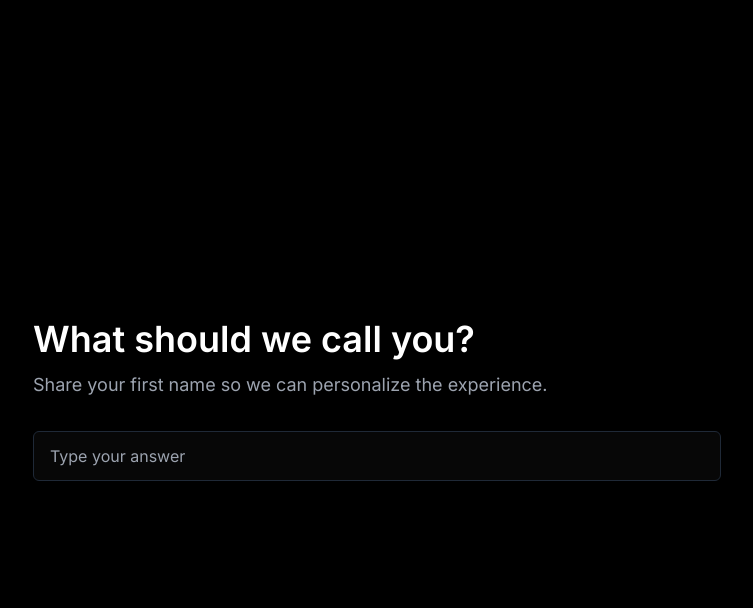
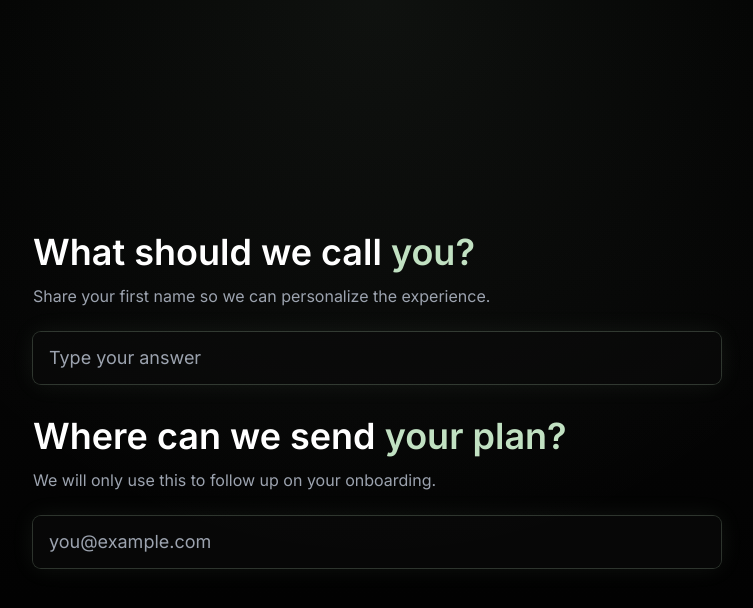
Before and after one commit to MiXir-Dev/amaspft-mixir, a React (Vite) app: page / in a window 1280 px wide. Shown: the top 608 px of the page, without its empty margins (263-1016 px from the left). Built offline with nearby package versions, Linux system fonts and the light colour scheme.

Commit message:
form content corrected

```diff
--- a/src/components/intro/IntroExperience.tsx
+++ b/src/components/intro/IntroExperience.tsx
@@ -24,11 +24,13 @@ const IntroExperience = ({ onComplete }: IntroExperienceProps) => {
 
   return (
     <motion.div
-      className="fixed inset-0 z-[9998] bg-black text-white"
+      className="fixed inset-0 z-[9998] bg-black text-white overflow-hidden"
       initial={{ opacity: 0 }}
       animate={{ opacity: 1 }}
       exit={{ opacity: 0 }}
     >
+      <div className="absolute inset-0 bg-gradient-to-b from-black via-tradingbg-900/80 to-black"></div>
+      <div className="absolute inset-0 bg-[radial-gradient(circle_at_top,_rgba(193,225,194,0.08),_transparent_55%)]"></div>
       {stage === IntroStage.Form && (
         <IntroForm
           onComplete={(answers) => {
--- a/src/components/intro/IntroForm.tsx
+++ b/src/components/intro/IntroForm.tsx
@@ -1,77 +1,93 @@
 import { useEffect, useRef, useState } from "react";
 import IntroSlides from "@/components/intro/IntroSlides";
-import { introFormQuestions } from "@/consts/introForm.const";
+import { introFormQuestions, introFormSlides } from "@/consts/introForm.const";
 import { introExperienceContent } from "@/consts/introExperience.const";
 import useIntroNavigation from "@/components/intro/useIntroNavigation";
+import { IntroQuestionType } from "@/enums/intro-question-type.enum";
 
 type IntroFormProps = {
-  onComplete: (answers: Record<string, string>) => void;
+  onComplete: (answers: Record<string, string | string[]>) => void;
 };
 
 const IntroForm = ({ onComplete }: IntroFormProps) => {
   const [currentIndex, setCurrentIndex] = useState(0);
-  const [answers, setAnswers] = useState<Record<string, string>>({});
+  const [answers, setAnswers] = useState<Record<string, string | string[]>>({});
   const [errorMessage, setErrorMessage] = useState<string | undefined>();
   const containerRef = useRef<HTMLDivElement>(null);
-  const questions = introFormQuestions;
-  const isFinalScreen = currentIndex === questions.length;
+  const slides = introFormSlides;
+  const questionMap = introFormQuestions;
+  const isFinalScreen = currentIndex === slides.length;
   useEffect(() => {
     containerRef.current?.focus();
   }, []);
+  const getValueArray = (value: string | string[] | undefined) =>
+    Array.isArray(value) ? value : value ? [value] : [];
+  const isQuestionValid = (questionId: string) => {
+    const question = questionMap[questionId];
+    if (!question.required) return true;
+    const value = answers[questionId];
+    if (question.type === IntroQuestionType.Email) {
+      return typeof value === "string" && /^[^\s@]+@[^\s@]+\.[^\s@]+$/.test(value);
+    }
+    if (question.type === IntroQuestionType.Options && question.multi) {
+      return getValueArray(value).length > 0;
+    }
+    return typeof value === "string" ? value.trim().length > 0 : getValueArray(value).length > 0;
+  };
   const isValid = () => {
     if (isFinalScreen) return true;
-    const question = questions[currentIndex];
-    const value = answers[question.id] ?? "";
-    if (!question.required) return true;
-    if (question.type === "email") {
-      return /^[^\s@]+@[^\s@]+\.[^\s@]+$/.test(value);
-    }
-    return value.trim().length > 0;
+    return introFormSlides[currentIndex].questions.every(isQuestionValid);
+  };
+  const getCurrentInvalidIds = () => {
+    if (isFinalScreen) return [];
+    return introFormSlides[currentIndex].questions.filter((id) => !isQuestionValid(id));
   };
   const getError = () => {
-    const question = questions[currentIndex];
-    if (!question.required) return undefined;
-    if (question.type === "email") {
-      return introExperienceContent.validation.email;
-    }
+    const [firstInvalidId] = getCurrentInvalidIds();
+    const question = firstInvalidId ? questionMap[firstInvalidId] : undefined;
+    if (!question?.required) return undefined;
+    if (question.type === IntroQuestionType.Email) return introExperienceContent.validation.email;
     return introExperienceContent.validation.required;
   };
   const handleDown = () => {
     setErrorMessage(undefined);
-    setCurrentIndex((prev) => Math.min(prev + 1, questions.length));
+    setCurrentIndex((prev) => Math.min(prev + 1, slides.length));
   };
   const handleUp = () => {
     setErrorMessage(undefined);
     setCurrentIndex((prev) => Math.max(prev - 1, 0));
   };
   const handleInvalid = () => setErrorMessage(getError());
-  const { handleWheel, handleKeyDown, handleTouchStart, handleTouchEnd } = useIntroNavigation({
+  const { handleKeyDown, handleTouchStart, handleTouchEnd } = useIntroNavigation({
     canGoDown: isValid,
     onDown: handleDown,
     onUp: handleUp,
     onInvalid: handleInvalid,
+    containerRef,
   });
-  const handleAnswerChange = (id: string, value: string) => {
+  const handleAnswerChange = (id: string, value: string | string[]) => {
     setAnswers((prev) => ({ ...prev, [id]: value }));
     if (errorMessage) setErrorMessage(undefined);
   };
   const handleSubmit = () => onComplete({ ...answers });
+  const invalidQuestionIds = !errorMessage ? [] : getCurrentInvalidIds();
 
   return (
     <div
       ref={containerRef}
       tabIndex={0}
-      className="h-full w-full overflow-hidden outline-none"
-      onWheel={handleWheel}
+      className="relative z-10 h-full w-full overflow-hidden outline-none"
       onKeyDown={handleKeyDown}
       onTouchStart={handleTouchStart}
       onTouchEnd={handleTouchEnd}
       aria-label={introExperienceContent.aria.form}
     >
       <IntroSlides
-        questions={questions}
+        slides={slides}
+        questionMap={questionMap}
         currentIndex={currentIndex}
         answers={answers}
+        invalidQuestionIds={invalidQuestionIds}
         errorMessage={errorMessage}
         onAnswerChange={handleAnswerChange}
         onSubmit={handleSubmit}
--- /dev/null
+++ b/src/components/intro/IntroOptionsGrid.tsx
@@ -0,0 +1,44 @@
+import { introExperienceContent } from "@/consts/introExperience.const";
+
+type IntroOption = {
+  label: string;
+  value: string;
+};
+
+type IntroOptionsGridProps = {
+  options: IntroOption[];
+  selectedValues: string[];
+  multi?: boolean;
+  onToggle: (value: string) => void;
+};
+
+const IntroOptionsGrid = ({ options, selectedValues, multi, onToggle }: IntroOptionsGridProps) => {
+  return (
+    <div className="grid gap-3 sm:grid-cols-2" aria-label={introExperienceContent.form.optionsLabel}>
+      {options.map((option) => {
+        const isSelected = selectedValues.includes(option.value);
+        return (
+          <button
+            key={option.value}
+            type="button"
+            onClick={() => onToggle(option.value)}
+            className={`px-4 py-4 rounded-lg text-left transition-colors ${
+              isSelected
+                ? "text-mintgreen-300 bg-tradingbg-800/80 shadow-[0_0_24px_rgba(193,225,194,0.35)] ring-1 ring-mintgreen-300/60"
+                : "text-white bg-tradingbg-800/50 shadow-[0_0_18px_rgba(0,0,0,0.4)] ring-1 ring-white/10 hover:ring-mintgreen-300/40"
+            }`}
+          >
+            <div className="text-sm sm:text-base md:text-lg font-medium">{option.label}</div>
+          </button>
+        );
+      })}
+      {multi && (
+        <div className="text-xs text-gray-400">
+          {introExperienceContent.form.multiHint}
+        </div>
+      )}
+    </div>
+  );
+};
+
+export default IntroOptionsGrid;
--- a/src/components/intro/IntroQuestion.tsx
+++ b/src/components/intro/IntroQuestion.tsx
@@ -1,12 +1,16 @@
-import { introExperienceContent } from "@/consts/introExperience.const";
 import type { IntroQuestion as IntroQuestionType } from "@/consts/introForm.const";
+import { IntroQuestionType } from "@/enums/intro-question-type.enum";
+import IntroOptionsGrid from "@/components/intro/IntroOptionsGrid";
+import IntroQuestionTitle from "@/components/intro/IntroQuestionTitle";
+import IntroTextInput from "@/components/intro/IntroTextInput";
 
 type IntroQuestionProps = {
   question: IntroQuestionType;
-  value: string;
-  onChange: (value: string) => void;
+  value: string | string[];
+  onChange: (value: string | string[]) => void;
   errorMessage?: string;
   isActive: boolean;
+  isInvalid: boolean;
 };
 
 const IntroQuestion = ({
@@ -15,68 +19,50 @@ const IntroQuestion = ({
   onChange,
   errorMessage,
   isActive,
+  isInvalid,
 }: IntroQuestionProps) => {
+  const values = Array.isArray(value) ? value : value ? [value] : [];
+
+  const handleOptionToggle = (optionValue: string) => {
+    if (question.multi) {
+      const nextValues = values.includes(optionValue)
+        ? values.filter((item) => item !== optionValue)
+        : [...values, optionValue];
+      onChange(nextValues);
+      return;
+    }
+    onChange(values.includes(optionValue) ? "" : optionValue);
+  };
+
   return (
-    <div className="h-full flex flex-col justify-center px-6 sm:px-10 max-w-3xl mx-auto">
-      <div className="space-y-3">
-        <h2 className="text-3xl sm:text-4xl font-semibold">{question.title}</h2>
-        {question.subtitle && (
-          <p className="text-gray-400 text-base sm:text-lg">{question.subtitle}</p>
-        )}
-      </div>
+    <div className="w-full px-6 sm:px-10 max-w-3xl mx-auto space-y-6">
+      <IntroQuestionTitle
+        title={question.title}
+        titleParts={question.titleParts}
+        subtitle={question.subtitle}
+      />
 
       <div className="mt-8 space-y-4">
-        {(question.type === "text" || question.type === "email") && (
-          <input
+        {(question.type === IntroQuestionType.Text ||
+          question.type === IntroQuestionType.Email) && (
+          <IntroTextInput
             type={question.type}
-            value={value}
-            onChange={(event) => onChange(event.target.value)}
-            placeholder={
-              question.type === "email"
-                ? introExperienceContent.form.emailPlaceholder
-                : introExperienceContent.form.inputPlaceholder
-            }
-            className="w-full bg-tradingbg-800/70 border border-gray-800 rounded-md px-4 py-3 text-white focus:border-mintgreen-300 focus:outline-none"
-            aria-label={question.title}
+            value={values[0] ?? ""}
+            label={question.title}
+            onChange={(nextValue) => onChange(nextValue)}
           />
         )}
 
-        {question.type === "select" && (
-          <select
-            value={value}
-            onChange={(event) => onChange(event.target.value)}
-            className="w-full bg-tradingbg-800/70 border border-gray-800 rounded-md px-4 py-3 text-white focus:border-mintgreen-300 focus:outline-none"
-            aria-label={question.title}
-          >
-            <option value="">{introExperienceContent.form.selectPlaceholder}</option>
-            {question.options?.map((option) => (
-              <option key={option.value} value={option.value}>
-                {option.label}
-              </option>
-            ))}
-          </select>
+        {question.type === IntroQuestionType.Options && question.options && (
+          <IntroOptionsGrid
+            options={question.options}
+            selectedValues={values}
+            multi={question.multi}
+            onToggle={handleOptionToggle}
+          />
         )}
 
-        {question.type === "options" && (
-          <div className="grid gap-3 sm:grid-cols-2" aria-label={introExperienceContent.form.optionsLabel}>
-            {question.options?.map((option) => (
-              <button
-                key={option.value}
-                type="button"
-                onClick={() => onChange(option.value)}
-                className={`px-4 py-3 rounded-md border text-left transition-colors ${
-                  value === option.value
-                    ? "border-mintgreen-300 text-mintgreen-300 bg-tradingbg-800/80"
-                    : "border-gray-800 text-white bg-tradingbg-800/60 hover:border-mintgreen-300/60"
-                }`}
-              >
-                {option.label}
-              </button>
-            ))}
-          </div>
-        )}
-
-        {isActive && errorMessage && (
+        {isActive && isInvalid && errorMessage && (
           <p className="text-sm text-mintgreen-300">{errorMessage}</p>
         )}
       </div>
--- /dev/null
+++ b/src/components/intro/IntroQuestionTitle.tsx
@@ -0,0 +1,29 @@
+import type { IntroTitlePart } from "@/consts/introForm.const";
+
+type IntroQuestionTitleProps = {
+  title: string;
+  titleParts?: IntroTitlePart[];
+  subtitle?: string;
+};
+
+const IntroQuestionTitle = ({ title, titleParts, subtitle }: IntroQuestionTitleProps) => {
+  return (
+    <div className="space-y-3">
+      <h2 className="text-2xl sm:text-3xl md:text-4xl font-semibold">
+        {titleParts?.length
+          ? titleParts.map((part, index) => (
+              <span
+                key={`${part.text}-${index}`}
+                className={part.accent ? "text-mintgreen-300" : "text-white"}
+              >
+                {part.text}{" "}
+              </span>
+            ))
+          : title}
+      </h2>
+      {subtitle && <p className="text-gray-400 text-sm sm:text-base">{subtitle}</p>}
+    </div>
+  );
+};
+
+export default IntroQuestionTitle;
--- /dev/null
+++ b/src/components/intro/IntroSlide.tsx
@@ -0,0 +1,47 @@
+import { motion } from "framer-motion";
+import IntroQuestion from "@/components/intro/IntroQuestion";
+import type { IntroQuestion as IntroQuestionType } from "@/consts/introForm.const";
+
+type IntroSlideProps = {
+  questions: IntroQuestionType[];
+  answers: Record<string, string | string[]>;
+  onAnswerChange: (id: string, value: string | string[]) => void;
+  errorMessage?: string;
+  isActive: boolean;
+  invalidQuestionIds: string[];
+};
+
+const IntroSlide = ({
+  questions,
+  answers,
+  onAnswerChange,
+  errorMessage,
+  isActive,
+  invalidQuestionIds,
+}: IntroSlideProps) => {
+  return (
+    <div className="h-full">
+      <motion.div
+        className="h-full flex flex-col justify-center gap-6 sm:gap-8"
+        initial={{ opacity: 0, y: 10 }}
+        animate={{ opacity: 1, y: 0 }}
+        transition={{ duration: 0.4, ease: "easeOut", staggerChildren: 0.08 }}
+      >
+        {questions.map((question) => (
+          <motion.div key={question.id} initial={{ opacity: 0 }} animate={{ opacity: 1 }}>
+            <IntroQuestion
+              question={question}
+              value={answers[question.id] ?? ""}
+              onChange={(value) => onAnswerChange(question.id, value)}
+              errorMessage={errorMessage}
+              isActive={isActive}
+              isInvalid={invalidQuestionIds.includes(question.id)}
+            />
+          </motion.div>
+        ))}
+      </motion.div>
+    </div>
+  );
+};
+
+export default IntroSlide;
--- a/src/components/intro/IntroSlides.tsx
+++ b/src/components/intro/IntroSlides.tsx
@@ -1,21 +1,25 @@
 import { motion } from "framer-motion";
-import IntroQuestion from "@/components/intro/IntroQuestion";
 import IntroFinal from "@/components/intro/IntroFinal";
+import IntroSlide from "@/components/intro/IntroSlide";
 import type { IntroQuestion as IntroQuestionType } from "@/consts/introForm.const";
 
 type IntroSlidesProps = {
-  questions: IntroQuestionType[];
+  slides: { id: string; questions: string[] }[];
+  questionMap: Record<string, IntroQuestionType>;
   currentIndex: number;
-  answers: Record<string, string>;
+  answers: Record<string, string | string[]>;
+  invalidQuestionIds: string[];
   errorMessage?: string;
-  onAnswerChange: (id: string, value: string) => void;
+  onAnswerChange: (id: string, value: string | string[]) => void;
   onSubmit: () => void;
 };
 
 const IntroSlides = ({
-  questions,
+  slides,
+  questionMap,
   currentIndex,
   answers,
+  invalidQuestionIds,
   errorMessage,
   onAnswerChange,
   onSubmit,
@@ -26,17 +30,21 @@ const IntroSlides = ({
       animate={{ y: `-${currentIndex * 100}%` }}
       transition={{ duration: 0.6, ease: "easeOut" }}
     >
-      {questions.map((question, index) => (
-        <div key={question.id} className="h-full">
-          <IntroQuestion
-            question={question}
-            value={answers[question.id] ?? ""}
-            onChange={(value) => onAnswerChange(question.id, value)}
-            errorMessage={errorMessage}
-            isActive={index === currentIndex}
-          />
-        </div>
-      ))}
+      {slides.map((slide, index) => {
+        const slideQuestions = slide.questions.map((id) => questionMap[id]).filter(Boolean);
+        return (
+          <div key={slide.id} className="h-full">
+            <IntroSlide
+              questions={slideQuestions}
+              answers={answers}
+              onAnswerChange={onAnswerChange}
+              errorMessage={errorMessage}
+              isActive={index === currentIndex}
+              invalidQuestionIds={invalidQuestionIds}
+            />
+          </div>
+        );
+      })}
       <div className="h-full">
         <IntroFinal onSubmit={onSubmit} />
       </div>
--- /dev/null
+++ b/src/components/intro/IntroTextInput.tsx
@@ -0,0 +1,28 @@
+import { introExperienceContent } from "@/consts/introExperience.const";
+import { IntroQuestionType } from "@/enums/intro-question-type.enum";
+
+type IntroTextInputProps = {
+  type: IntroQuestionType.Text | IntroQuestionType.Email;
+  value: string;
+  label: string;
+  onChange: (value: string) => void;
+};
+
+const IntroTextInput = ({ type, value, label, onChange }: IntroTextInputProps) => {
+  return (
+    <input
+      type={type}
+      value={value}
+      onChange={(event) => onChange(event.target.value)}
+      placeholder={
+        type === IntroQuestionType.Email
+          ? introExperienceContent.form.emailPlaceholder
+          : introExperienceContent.form.inputPlaceholder
+      }
+      className="w-full bg-tradingbg-800/60 rounded-lg px-4 py-3 text-white text-base sm:text-lg shadow-[0_0_24px_rgba(193,225,194,0.08)] ring-1 ring-mintgreen-300/20 focus:ring-mintgreen-300/60 focus:outline-none"
+      aria-label={label}
+    />
+  );
+};
+
+export default IntroTextInput;
--- a/src/components/intro/useIntroNavigation.ts
+++ b/src/components/intro/useIntroNavigation.ts
@@ -1,4 +1,4 @@
-import { useRef } from "react";
+import { useEffect, useRef } from "react";
 import { introExperienceContent } from "@/consts/introExperience.const";
 import { NavigationDirection } from "@/enums/navigation-direction.enum";
 
@@ -7,9 +7,16 @@ type IntroNavigationParams = {
   onDown: () => void;
   onUp: () => void;
   onInvalid: () => void;
+  containerRef: React.RefObject<HTMLDivElement>;
 };
 
-const useIntroNavigation = ({ canGoDown, onDown, onUp, onInvalid }: IntroNavigationParams) => {
+const useIntroNavigation = ({
+  canGoDown,
+  onDown,
+  onUp,
+  onInvalid,
+  containerRef,
+}: IntroNavigationParams) => {
   const lastNavRef = useRef(0);
   const touchStartYRef = useRef<number | null>(null);
 
@@ -33,7 +40,7 @@ const useIntroNavigation = ({ canGoDown, onDown, onUp, onInvalid }: IntroNavigat
     onUp();
   };
 
-  const handleWheel = (event: React.WheelEvent<HTMLDivElement>) => {
+  const handleWheel = (event: WheelEvent) => {
     event.preventDefault();
     if (Math.abs(event.deltaY) < 10) return;
     navigate(event.deltaY > 0 ? NavigationDirection.Down : NavigationDirection.Up);
@@ -64,7 +71,16 @@ const useIntroNavigation = ({ canGoDown, onDown, onUp, onInvalid }: IntroNavigat
     touchStartYRef.current = null;
   };
 
-  return { handleWheel, handleKeyDown, handleTouchStart, handleTouchEnd };
+  useEffect(() => {
+    const node = containerRef.current;
+    if (!node) return;
+    node.addEventListener("wheel", handleWheel, { passive: false });
+    return () => {
+      node.removeEventListener("wheel", handleWheel);
+    };
+  }, [containerRef, handleWheel]);
+
+  return { handleKeyDown, handleTouchStart, handleTouchEnd };
 };
 
 export default useIntroNavigation;
--- a/src/consts/introExperience.const.ts
+++ b/src/consts/introExperience.const.ts
@@ -3,15 +3,15 @@ export const introExperienceContent = {
     alt: "Amas PFT Logo",
     titlePrimary: "AMAS",
     titleAccent: "PFT",
-    subtitle: "Trader.",
+    subtitle: "Trader",
   },
   form: {
     title: "Quick onboarding",
     subtitle: "A few steps to personalize your experience.",
     inputPlaceholder: "Type your answer",
     emailPlaceholder: "you@example.com",
-    selectPlaceholder: "Select an option",
-    optionsLabel: "Choose one option",
+    optionsLabel: "Choose one or more options",
+    multiHint: "Tap again to deselect",
   },
   navigation: {
     throttleMs: 700,
--- a/src/consts/introForm.const.ts
+++ b/src/consts/introForm.const.ts
@@ -1,31 +1,43 @@
+import { IntroQuestionType } from "@/enums/intro-question-type.enum";
+
+export type IntroTitlePart = {
+  text: string;
+  accent?: boolean;
+};
+
 export type IntroQuestion = {
   id: string;
-  type: "text" | "email" | "select" | "options";
+  type: IntroQuestionType;
   title: string;
+  titleParts?: IntroTitlePart[];
   subtitle?: string;
   required: boolean;
   options?: { label: string; value: string }[];
+  multi?: boolean;
 };
 
-export const introFormQuestions: IntroQuestion[] = [
-  {
+export const introFormQuestions: Record<string, IntroQuestion> = {
+  name: {
     id: "name",
-    type: "text",
+    type: IntroQuestionType.Text,
     title: "What should we call you?",
+    titleParts: [{ text: "What should we call" }, { text: "you?", accent: true }],
     subtitle: "Share your first name so we can personalize the experience.",
     required: true,
   },
-  {
+  email: {
     id: "email",
-    type: "email",
+    type: IntroQuestionType.Email,
     title: "Where can we send your plan?",
+    titleParts: [{ text: "Where can we send" }, { text: "your plan?", accent: true }],
     subtitle: "We will only use this to follow up on your onboarding.",
     required: true,
   },
-  {
+  experience: {
     id: "experience",
-    type: "select",
+    type: IntroQuestionType.Options,
     title: "How long have you been trading?",
+    titleParts: [{ text: "How long have you been" }, { text: "trading?", accent: true }],
     subtitle: "Pick the range that fits you best.",
     required: true,
     options: [
@@ -34,11 +46,13 @@ export const introFormQuestions: IntroQuestion[] = [
       { label: "1-3 years", value: "1-3" },
       { label: "3+ years", value: "3plus" },
     ],
+    multi: false,
   },
-  {
+  goal: {
     id: "goal",
-    type: "options",
+    type: IntroQuestionType.Options,
     title: "What is your main focus right now?",
+    titleParts: [{ text: "What is your main" }, { text: "focus right now?", accent: true }],
     subtitle: "Choose one focus to tailor your intro.",
     required: true,
     options: [
@@ -47,5 +61,28 @@ export const introFormQuestions: IntroQuestion[] = [
       { label: "Strategy clarity", value: "strategy" },
       { label: "Discipline", value: "discipline" },
     ],
+    multi: true,
   },
+  budget: {
+    id: "budget",
+    type: IntroQuestionType.Options,
+    title: "What investment level feels right?",
+    titleParts: [{ text: "What investment level" }, { text: "feels right?", accent: true }],
+    subtitle: "Choose the level that matches your current plan.",
+    required: true,
+    options: [
+      { label: "Starter", value: "starter" },
+      { label: "Growth", value: "growth" },
+      { label: "Advanced", value: "advanced" },
+      { label: "Not sure yet", value: "unsure" },
+    ],
+    multi: true,
+  },
+};
+
+export const introFormSlides = [
+  { id: "intro", questions: ["name", "email"] },
+  { id: "experience", questions: ["experience"] },
+  { id: "goals", questions: ["goal"] },
+  { id: "budget", questions: ["budget"] },
 ];
--- /dev/null
+++ b/src/enums/intro-question-type.enum.ts
@@ -0,0 +1,5 @@
+export enum IntroQuestionType {
+  Text = "text",
+  Email = "email",
+  Options = "options",
+}
```
